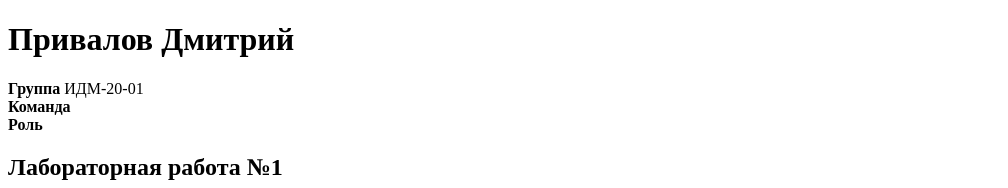
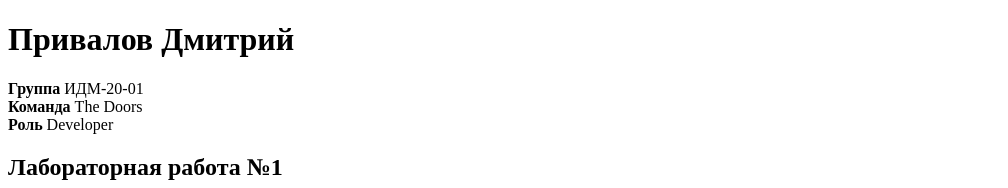
Before and after one commit to f45d07/inet-2020, a plain HTML site: page index.html in a window 1280 px wide. Shown: the top 188 px of the page, without its empty margins (0-1008 px from the left). Drawn offline with Linux system fonts and the light colour scheme.

Commit message:
Update index.html

```diff
--- a/index.html
+++ b/index.html
@@ -12,8 +12,8 @@
                 </h1>
                 <p>
                     <div><b>Группа </b> ИДМ-20-01</div>
-                    <div><b>Команда </b></div>
-                    <div><b>Роль </b></div>
+                    <div><b>Команда </b> The Doors</div>
+                    <div><b>Роль </b> Developer</div>
                 </p>
             </div>
             <div>
```
